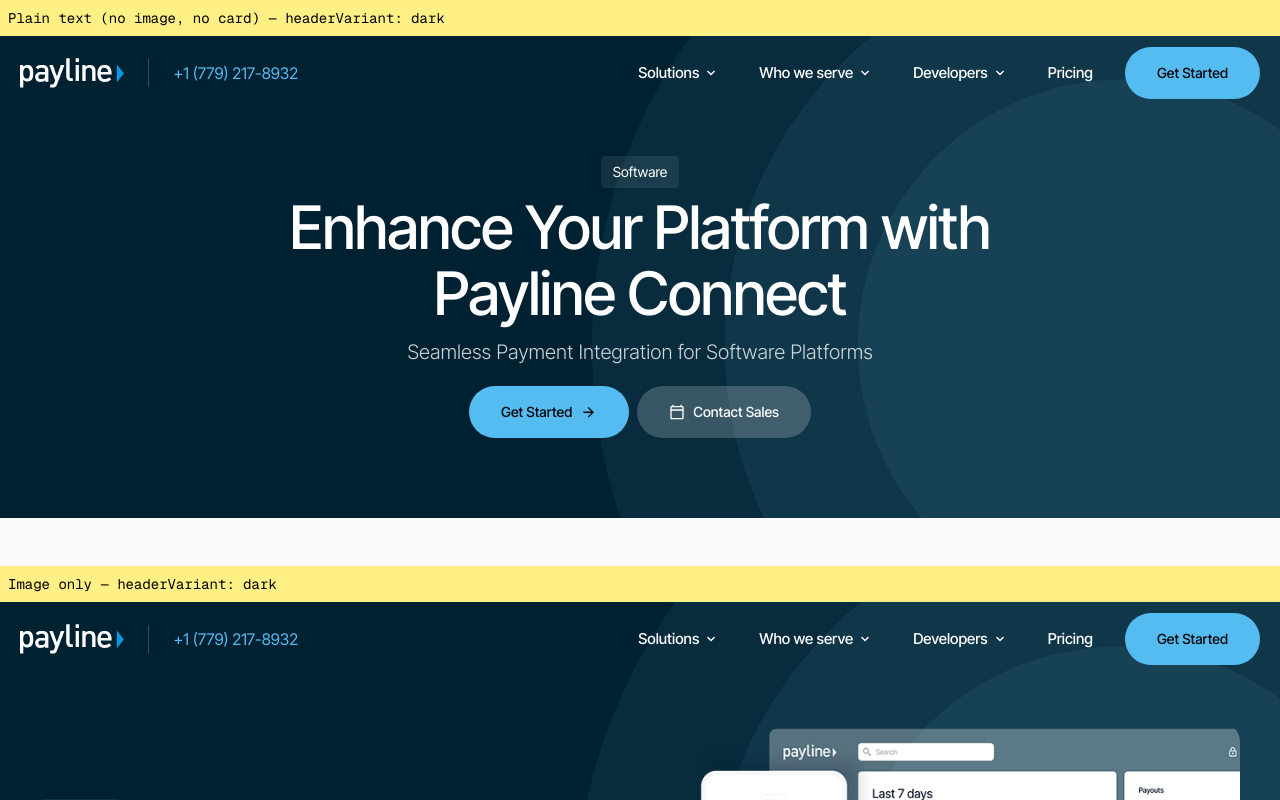
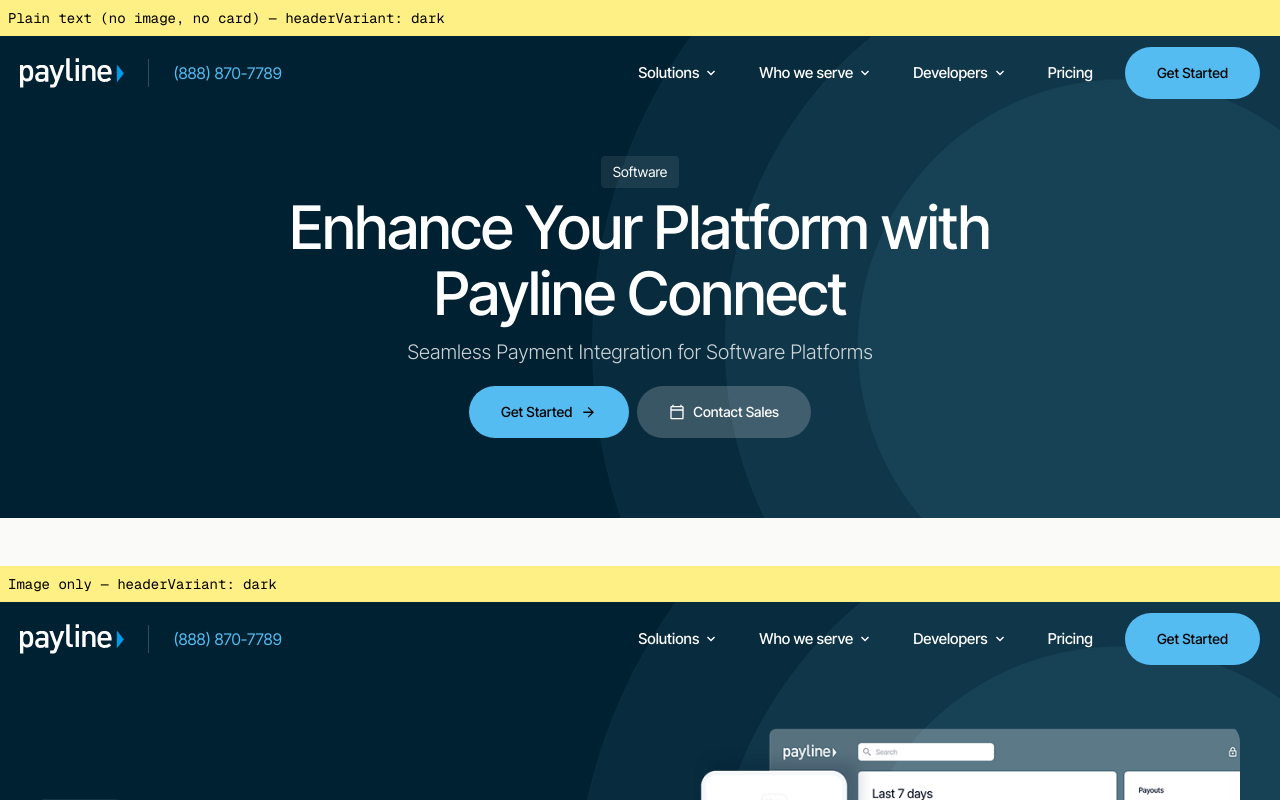
Before and after one commit to under-git-payline/payline, a Next.js app: page /dev-hero-preview in a window 1280 px wide. Shown: the top 800 px of the page. Built offline with nearby package versions, Linux system fonts and the light colour scheme; no server answers.

Commit message:
Updated phone number.

```diff
--- a/src/components/layout/Header.tsx
+++ b/src/components/layout/Header.tsx
@@ -45,8 +45,8 @@
                             <Logo className="h-8 w-auto" fill={isDark ? "#FFFFFF" : "#010B24"} />
                         </Link>
                         <div className={`hidden h-7 w-px lg:block ${isDark ? "bg-white/20" : "bg-[#E6EAF1]"}`} />
-                        <a href="tel:+17792178932" className="hidden text-[16px] leading-none font-normal text-[#55BCF2] hover:underline lg:block">
-                            +1 (779) 217-8932
+                        <a href="tel:+18888707789" className="hidden text-[16px] leading-none font-normal text-[#55BCF2] hover:underline lg:block">
+                            (888) 870-7789
                         </a>
                     </div>
 
@@ -273,7 +273,7 @@
                                         <div className="mt-1 text-[13px] leading-none text-[#676D7C]">Embed payments into your platform</div>
                                     </div>
                                 </Link>
-                                <Link href="/digital-merchant-onboarding" className="flex items-center gap-3 rounded-lg p-1 transition-colors hover:bg-gray-50">
+                                <Link href="/payments-link" className="flex items-center gap-3 rounded-lg p-1 transition-colors hover:bg-gray-50">
                                     <div className="flex h-10 w-10 shrink-0 items-center justify-center rounded-xl bg-black/4 text-black/55">
                                         <RecurringPaymentIcon className="h-5 w-5" />
                                     </div>
@@ -448,7 +448,7 @@
                                             <div className="mt-1 text-[16px] leading-none text-[#676D7C]">Embed payments into your platform</div>
                                         </div>
                                     </Link>
-                                    <Link href="/digital-merchant-onboarding" className="flex items-center gap-4">
+                                    <Link href="/payments-link" className="flex items-center gap-4">
                                         <div className="flex h-14 w-14 shrink-0 items-center justify-center rounded-2xl bg-black/4 text-black/55">
                                             <RecurringPaymentIcon className="h-7 w-7" />
                                         </div>
--- a/src/components/layout/SimpleHeader.tsx
+++ b/src/components/layout/SimpleHeader.tsx
@@ -49,8 +49,8 @@
                     {agentCount} Agents available to take your call
                 </div>
             )}
-            <Link href="tel:7792178932" aria-label="Call Now" className="text-[18px] hover:underline">
-                (779) 217-8932
+            <Link href="tel:+18888707789" aria-label="Call Now" className="text-[18px] hover:underline">
+                (888) 870-7789
             </Link>
             <style jsx>{`
                 @keyframes outward-flash {
```
